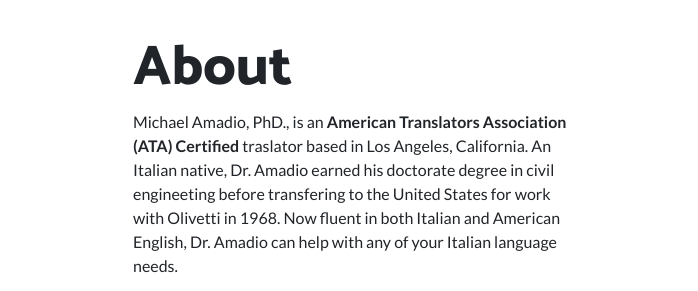
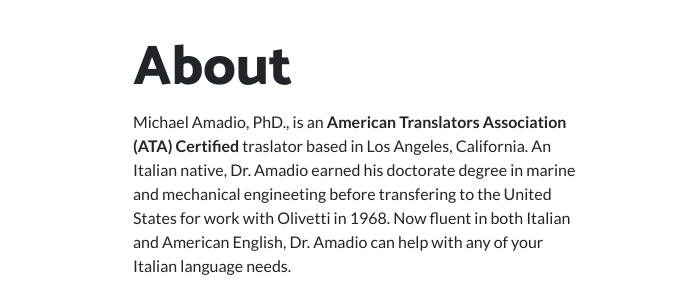
Before and after one commit to poeia/amadio-inc, a website: page index.html in a window 1280 px wide. Shown: the part 604-895 px from the top of the page, 0-698 px from the left. Drawn offline with Linux system fonts and the light colour scheme; grey boxes are pictures that could not be loaded.

Commit message:
Update index.html

```diff
--- a/index.html
+++ b/index.html
@@ -67,7 +67,7 @@
         <div class="col-lg-6 order-lg-1">
           <div class="p-5">
             <h2 class="display-4">About</h2>
-            <p>Michael Amadio, PhD., is an <b>American Translators Association (ATA) Certified</b> traslator based in Los Angeles, California. An Italian native, Dr. Amadio earned his doctorate degree in civil engineeting before transfering to the United States for work with Olivetti in 1968. Now fluent in both Italian and American English, Dr. Amadio can help with any of your Italian language needs.</p>
+            <p>Michael Amadio, PhD., is an <b>American Translators Association (ATA) Certified</b> traslator based in Los Angeles, California. An Italian native, Dr. Amadio earned his doctorate degree in marine and mechanical engineeting before transfering to the United States for work with Olivetti in 1968. Now fluent in both Italian and American English, Dr. Amadio can help with any of your Italian language needs.</p>
 			<div class="col-8 col-sm-6 col-lg-8 col-xl-6">
 				<img class="img-fluid" src="img/ATA-logo.png" alt="American Translators Association Logo">
 			  </div>
```
